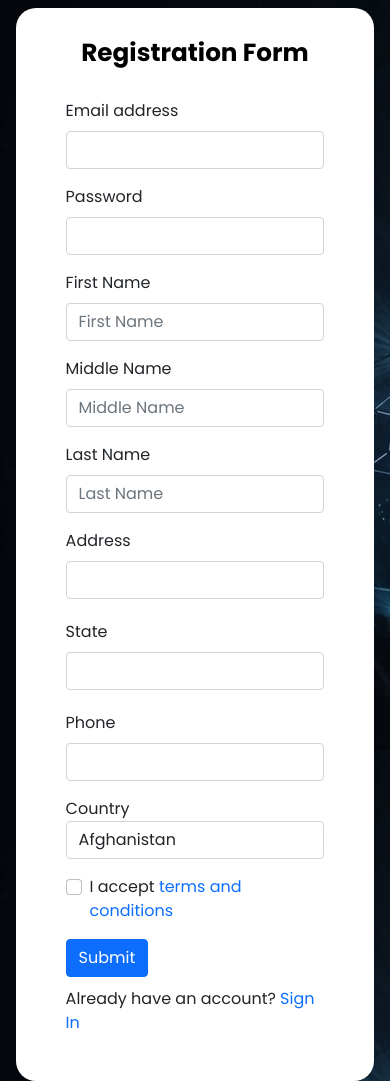
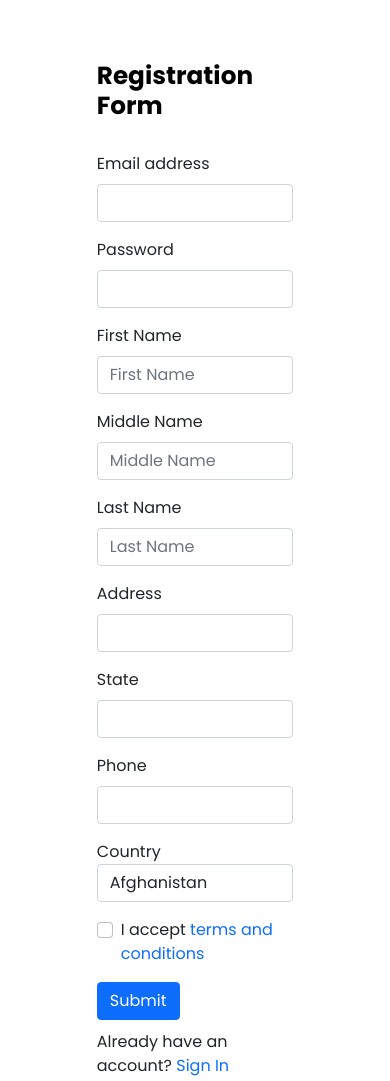
Before and after one commit to bossteeh/formwithbootstrap, a plain HTML site: page index.html in a window 390 px wide. Shown: the top 1081 px of the page. Drawn offline with nearby package versions, Linux system fonts and the light colour scheme.

Commit message:
did media query for background image at 500px

```diff
--- a/styles/style.scss
+++ b/styles/style.scss
@@ -1,6 +1,6 @@
 body {
   background-image: url(/image/photo-1523961131990-5ea7c61b2107.jpeg);
-  padding: 2vw 4vw;
+  padding: 8vw 12vw;
   font-family: "Poppins";
 
   .container {
@@ -26,16 +26,11 @@ body {
       gap: 15px;
     }
     .seconddiv {
-      gap: 5px;
       display: flex;
       align-items: center;
-    //   justify-content: center;
-    @media screen, (min-width:576px) and (max-width:768px) {
-        .seconddiv{
-            display: flex;
-            flex-direction: row;
-        }
-    }
+      justify-content: space-evenly;
+
+
 
     }
     .thirddiv {
@@ -54,3 +49,9 @@ body {
     }
   }
 }
+@media screen and (max-width:500px) {
+  body {
+    background-image:none;
+    font-family: "Poppins";
+
+}}
```
Also changed, not shown: styles/style.css, 1 other file.
